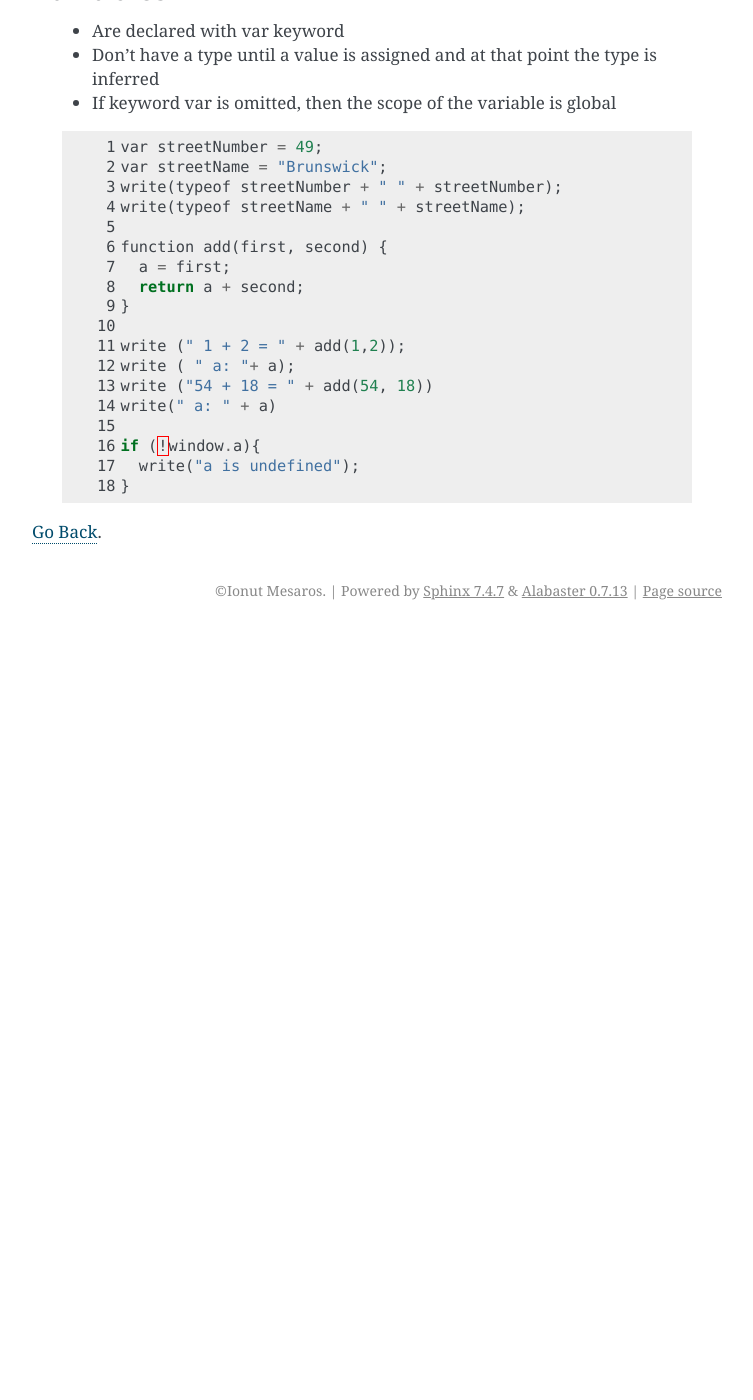
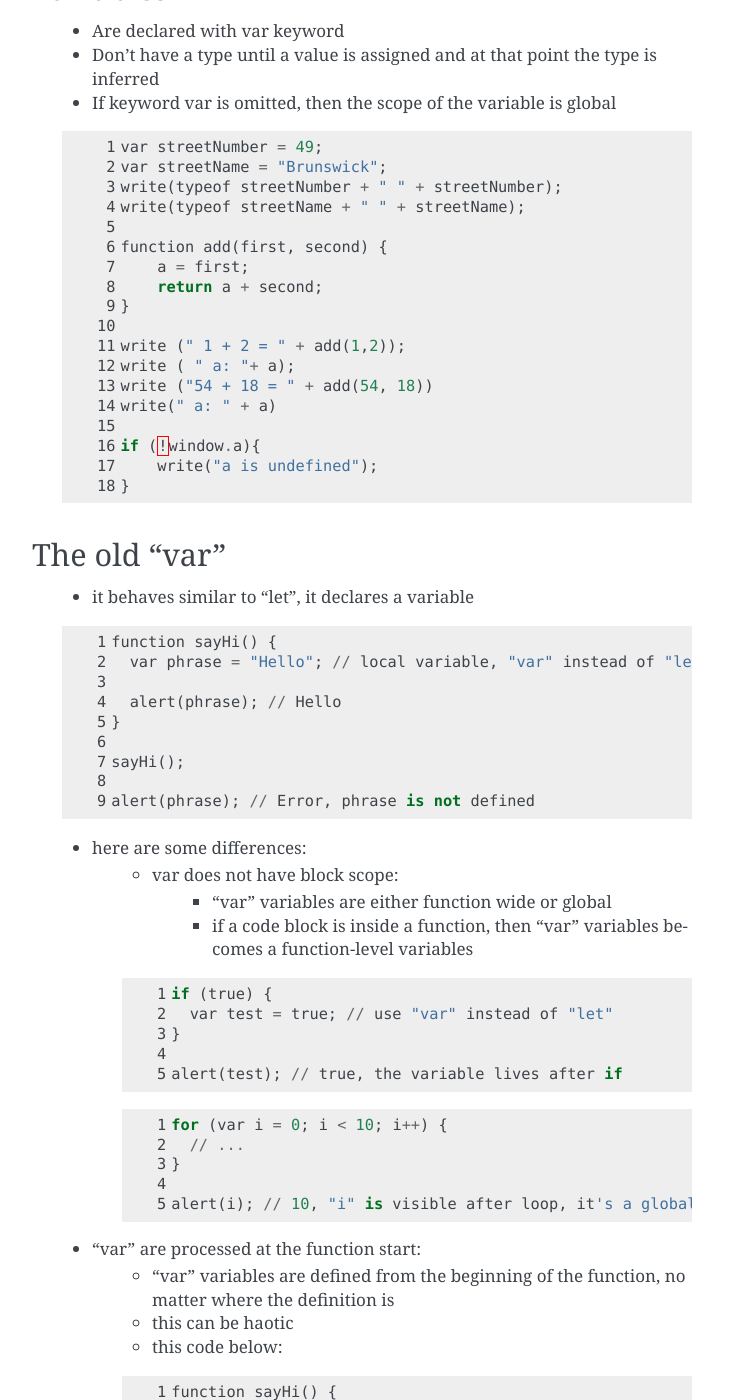
Before and after one commit to Ionuc/books_summaries, a Sphinx documentation site: the page built from sphinx/source/javascript/general.rst, in a window 1280 px wide and 1400 px high, scrolled down 1561 px. Shown: the whole window, without its empty margins (388-1141 px from the left). Built offline with Sphinx 7.4.7, drawn with Linux system fonts in a browser that asks for light colours; pages that are not in the unit, such as notebooks, are missing from menus; before the commit the page ends 2191 px from its top, so only the background shows below that; some of the changed text lies outside the part shown.

Commit message:
small restructures

```diff
--- a/sphinx/source/javascript/general.rst
+++ b/sphinx/source/javascript/general.rst
@@ -85,25 +85,103 @@ Variables
     - If keyword var is omitted, then the scope of the variable is global
 
     .. code-block:: python
-       :linenos:
+        :linenos:
 
-       var streetNumber = 49;
-       var streetName = "Brunswick";
-       write(typeof streetNumber + " " + streetNumber);
-       write(typeof streetName + " " + streetName);
+        var streetNumber = 49;
+        var streetName = "Brunswick";
+        write(typeof streetNumber + " " + streetNumber);
+        write(typeof streetName + " " + streetName);
 
-       function add(first, second) {
-         a = first;
-         return a + second;
-       }
+        function add(first, second) {
+            a = first;
+            return a + second;
+        }
 
-       write (" 1 + 2 = " + add(1,2));
-       write ( " a: "+ a);
-       write ("54 + 18 = " + add(54, 18))
-       write(" a: " + a)
+        write (" 1 + 2 = " + add(1,2));
+        write ( " a: "+ a);
+        write ("54 + 18 = " + add(54, 18))
+        write(" a: " + a)
 
-       if (!window.a){
-         write("a is undefined");
-       }
+        if (!window.a){
+            write("a is undefined");
+        }
+
+The old "var"
+-------------
+    - it behaves similar to "let", it declares a variable
+
+    .. code-block:: python
+        :linenos:
+
+        function sayHi() {
+          var phrase = "Hello"; // local variable, "var" instead of "let"
+
+          alert(phrase); // Hello
+        }
+
+        sayHi();
+
+        alert(phrase); // Error, phrase is not defined
+
+    - here are some differences:
+        - var does not have block scope:
+            - "var" variables are either function wide or global
+            - if a code block is inside a function, then "var" variables becomes a function-level variables
+
+        .. code-block:: python
+            :linenos:
+
+            if (true) {
+              var test = true; // use "var" instead of "let"
+            }
+
+            alert(test); // true, the variable lives after if
+
+
+        .. code-block:: python
+            :linenos:
+
+            for (var i = 0; i < 10; i++) {
+              // ...
+            }
+
+            alert(i); // 10, "i" is visible after loop, it's a global variable
+
+    - "var" are processed at the function start:
+        - "var" variables are defined from the beginning of the function, no matter where the definition is
+        - this can be haotic
+        - this code below:
+
+        .. code-block:: python
+            :linenos:
+
+            function sayHi() {
+                phrase = "Hello";
+                alert(phrase);
+                var phrase;
+            }
+
+        is technically the same as:
+
+        .. code-block:: python
+            :linenos:
+
+            function sayHi() {
+                var phrase;
+                phrase = "Hello";
+                alert(phrase);
+            }
+        and even with this code, where block from if will not be executed:
+
+        .. code-block:: python
+            :linenos:
+
+            function sayHi() {
+                phrase = "Hello"; // (*)
+                if (false) {
+                    var phrase;
+                }
+                alert(phrase);
+            }
 
 :ref:`Go Back <javascript-label>`.
--- a/sphinx/source/javascript/index.rst
+++ b/sphinx/source/javascript/index.rst
@@ -13,7 +13,6 @@ Javascript
     functions/index.rst
     this.rst
     engine/index.rst
-    lexical-environment.rst
     gc.rst
     ES2015.rst
     global.rst
```
Also changed, not shown: sphinx/source/javascript/functions/lexical-environment.rst (+38 -7 lines), sphinx/source/javascript/types/array.rst (added, +152 -0 lines), 1 other file.
